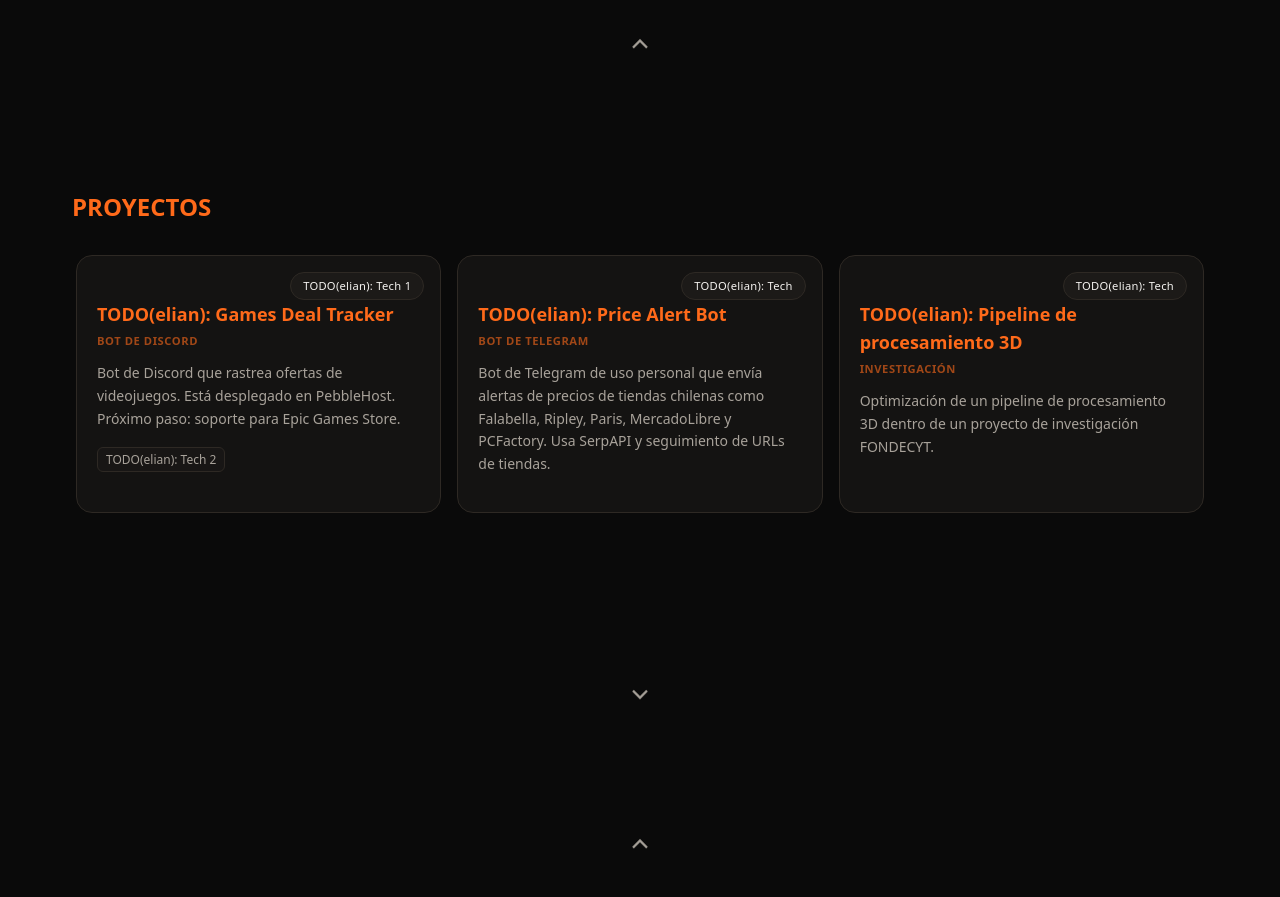
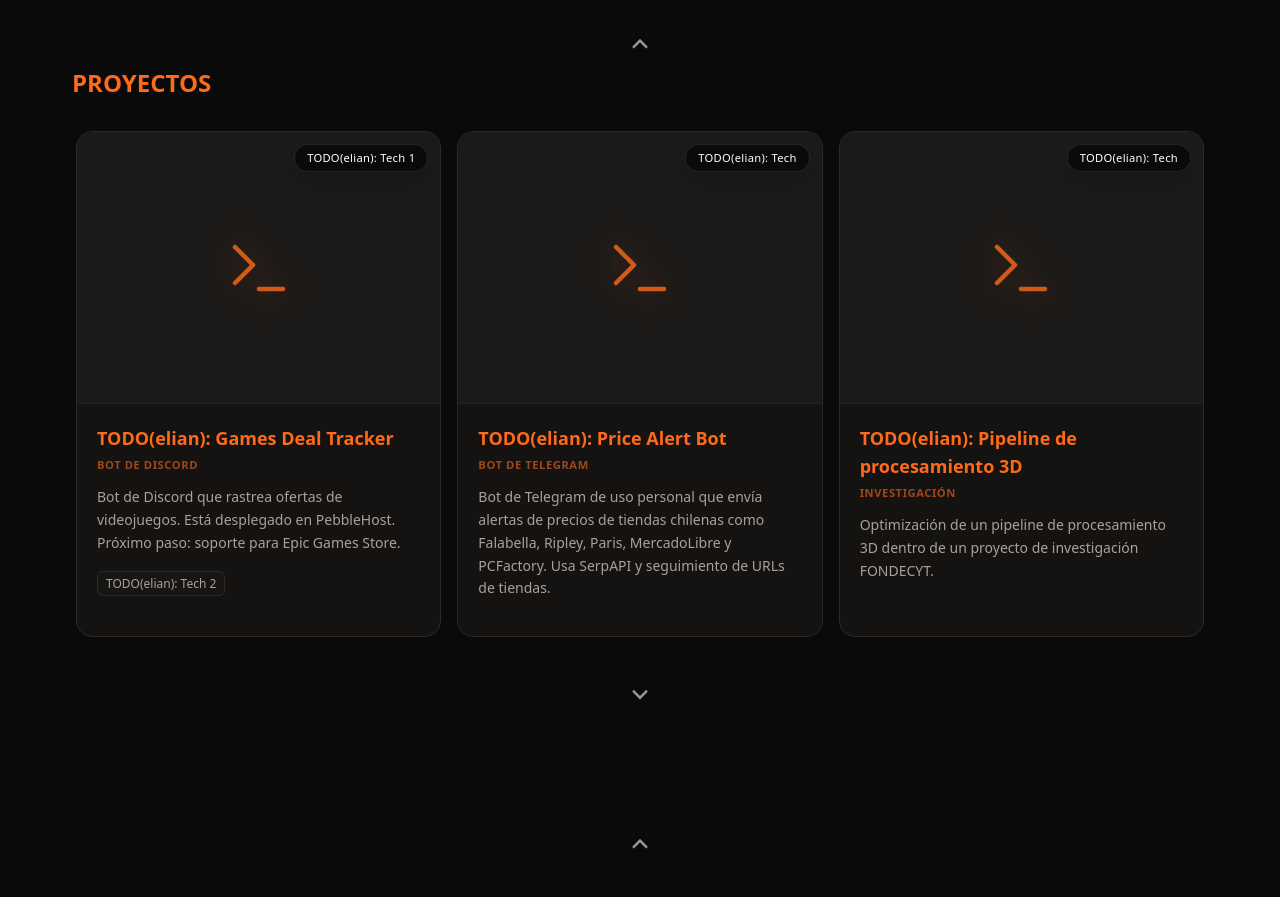
Before and after one commit to ElianBustamante/ElianBustamante.github.io, a React (Vite) app: page / in a window 1280 px wide. Shown: the part 860-1757 px from the top of the page. Built offline with nearby package versions, Linux system fonts and the light colour scheme.

Commit message:
feat: implement animated Bento Box glowing icons for imageless project cards

```diff
--- a/src/components/ProjectCard.jsx
+++ b/src/components/ProjectCard.jsx
@@ -1,4 +1,11 @@
 import { useTranslation } from 'react-i18next'
+import { IconBot, IconDatabase, IconTerminal } from './icons'
+
+const IconMap = {
+  bot: IconBot,
+  database: IconDatabase,
+  terminal: IconTerminal
+}
 
 export default function ProjectCard({ project }) {
   const { t } = useTranslation()
@@ -22,9 +29,20 @@ export default function ProjectCard({ project }) {
           )}
         </div>
       ) : (
-        <div className="relative pt-6">
+        <div className="relative aspect-[4/3] w-full flex items-center justify-center rounded-t-[calc(var(--radius-card)-1px)] bg-surface-2 border-b border-border/50 overflow-hidden">
+          {/* Fondo abstracto de resplandor (Spotlight) */}
+          <div className="absolute inset-0 opacity-20 bg-[radial-gradient(ellipse_at_center,_var(--tw-gradient-stops))] from-accent/60 via-surface to-surface"></div>
+
+          {/* Ícono gigante y animado con brillo */}
+          <div className="relative z-10 text-accent/80 group-hover:text-accent group-hover:scale-110 group-hover:-translate-y-1 transition-all duration-500 drop-shadow-[0_0_15px_rgba(255,106,26,0.4)]">
+            {project.icon ? (() => {
+              const Icon = IconMap[project.icon] || IconTerminal;
+              return <Icon size={72} strokeWidth={1.5} />
+            })() : <IconTerminal size={72} strokeWidth={1.5} />}
+          </div>
+
           {project.tags && project.tags.length > 0 && (
-            <span className="absolute top-4 right-4 rounded-full bg-surface-2 px-3 py-1 text-[0.7rem] font-medium tracking-wide border border-border">
+            <span className="absolute top-3 right-3 z-20 rounded-full bg-black/60 backdrop-blur-md px-3 py-1 text-[0.7rem] font-medium tracking-wide text-white border border-white/10 shadow-lg">
               {project.tags[0]}
             </span>
           )}
--- a/src/components/icons.jsx
+++ b/src/components/icons.jsx
@@ -29,3 +29,28 @@ export const IconGlobe = ({ size = 24, ...props }) => (
     <path d="M2 12h20" />
   </svg>
 )
+export const IconBot = ({ size = 24, ...props }) => (
+  <svg width={size} height={size} viewBox="0 0 24 24" fill="none" stroke="currentColor" strokeWidth="2" strokeLinecap="round" strokeLinejoin="round" {...props}>
+    <path d="M12 8V4H8"/>
+    <rect width="16" height="12" x="4" y="8" rx="2"/>
+    <path d="M2 14h2"/>
+    <path d="M20 14h2"/>
+    <path d="M15 13v2"/>
+    <path d="M9 13v2"/>
+  </svg>
+)
+
+export const IconDatabase = ({ size = 24, ...props }) => (
+  <svg width={size} height={size} viewBox="0 0 24 24" fill="none" stroke="currentColor" strokeWidth="2" strokeLinecap="round" strokeLinejoin="round" {...props}>
+    <ellipse cx="12" cy="5" rx="9" ry="3"/>
+    <path d="M3 5V19A9 3 0 0 0 21 19V5"/>
+    <path d="M3 12A9 3 0 0 0 21 12"/>
+  </svg>
+)
+
+export const IconTerminal = ({ size = 24, ...props }) => (
+  <svg width={size} height={size} viewBox="0 0 24 24" fill="none" stroke="currentColor" strokeWidth="2" strokeLinecap="round" strokeLinejoin="round" {...props}>
+    <polyline points="4 17 10 11 4 5"/>
+    <line x1="12" x2="20" y1="19" y2="19"/>
+  </svg>
+)
```
